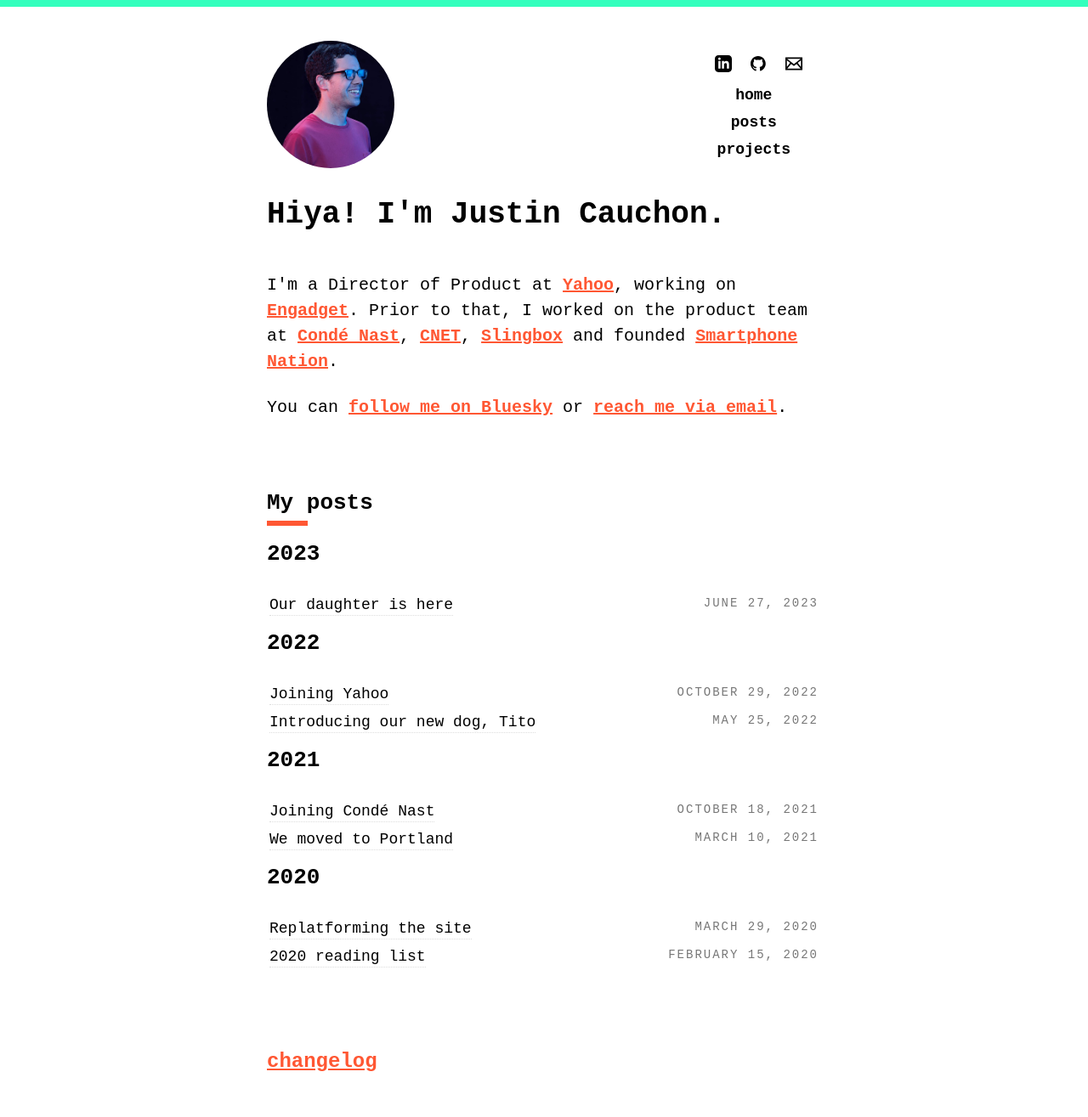
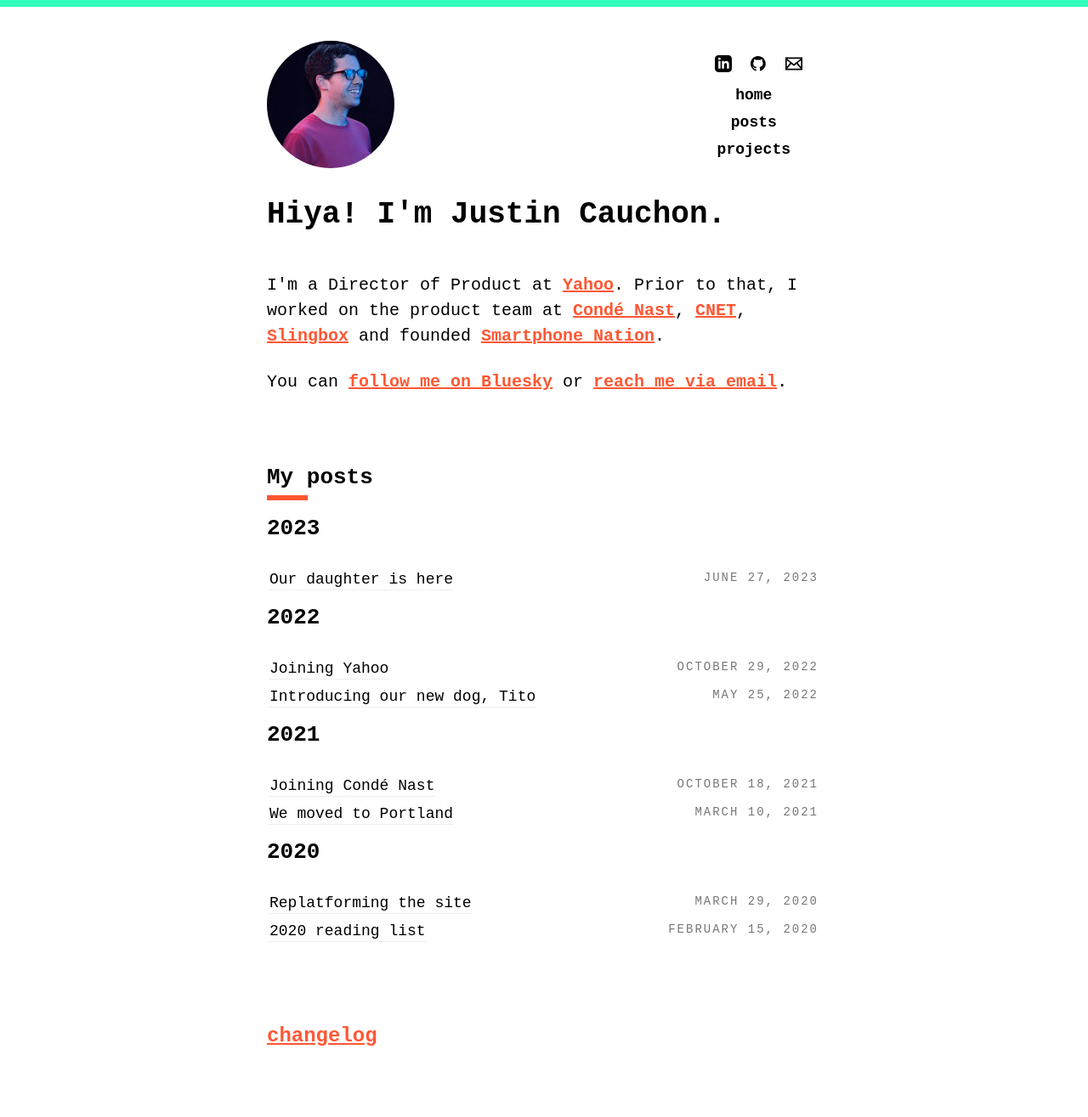
Before and after one commit to Cauchon/cauchon.github.io, a Jekyll site: the page built from index.html, in a window 1280 px wide. Shown: the whole page at 85% size. Built offline with Jekyll 4.4.1, drawn with Linux system fonts in a browser that asks for light colours; some web fonts are replaced; after the commit the page ends 1285 px from its top, so only the background shows below that.

Commit message:
Update job on homepage

```diff
--- a/index.html
+++ b/index.html
@@ -14,7 +14,7 @@
   <section class="content">
     <h1>Hiya! I'm Justin Cauchon.</h1>
 
-    <p>I'm a Director of Product at <a href="https://www.yahoo.com/">Yahoo</a>, working on <a href="https://engadget.com/">Engadget</a>. Prior to that, I worked on the product team at <a href="https://wired.com/">Condé Nast</a>, <a href="https://cnet.com/">CNET</a>, <a href="https://slingbox.com/">Slingbox</a> and founded <a href="https://smartphonenation.com/">Smartphone Nation</a>.
+    <p>I'm a Director of Product at <a href="https://www.yahoo.com/">Yahoo</a>. Prior to that, I worked on the product team at <a href="https://wired.com/">Condé Nast</a>, <a href="https://cnet.com/">CNET</a>, <a href="https://slingbox.com/">Slingbox</a> and founded <a href="https://smartphonenation.com/">Smartphone Nation</a>.
       </p>
       <p>
         <p>You can <a href="https://bsky.app/profile/cauchon.net">follow me on Bluesky</a> or <a href="&#109;&#097;&#105;&#108;&#116;&#111;:&#099;&#097;&#117;&#099;&#104;&#111;&#110;&#064;&#103;&#109;&#097;&#105;&#108;&#046;&#099;&#111;&#109;">reach me via email</a>.</p>
```
Also changed, not shown: Gemfile.lock.
